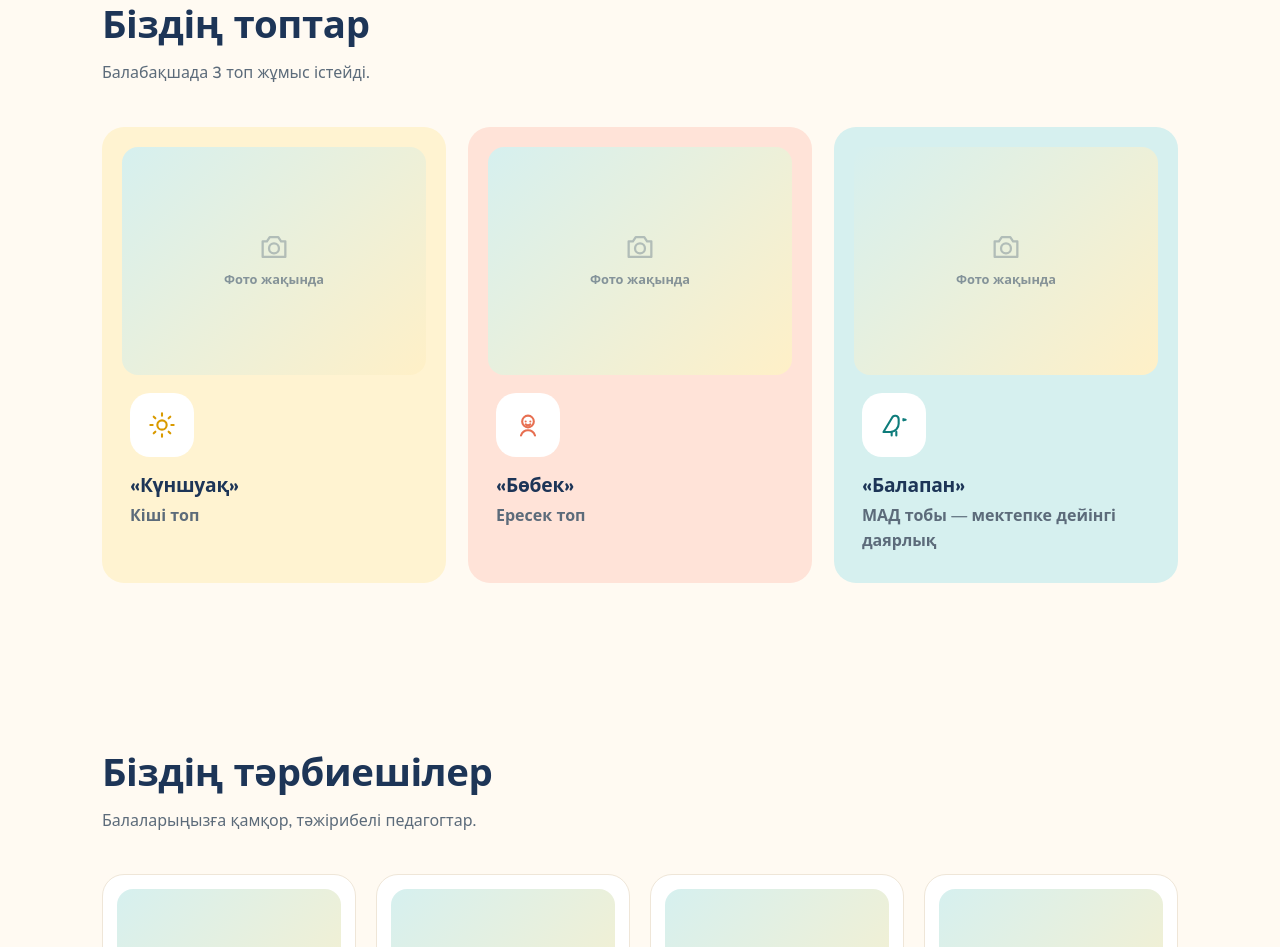
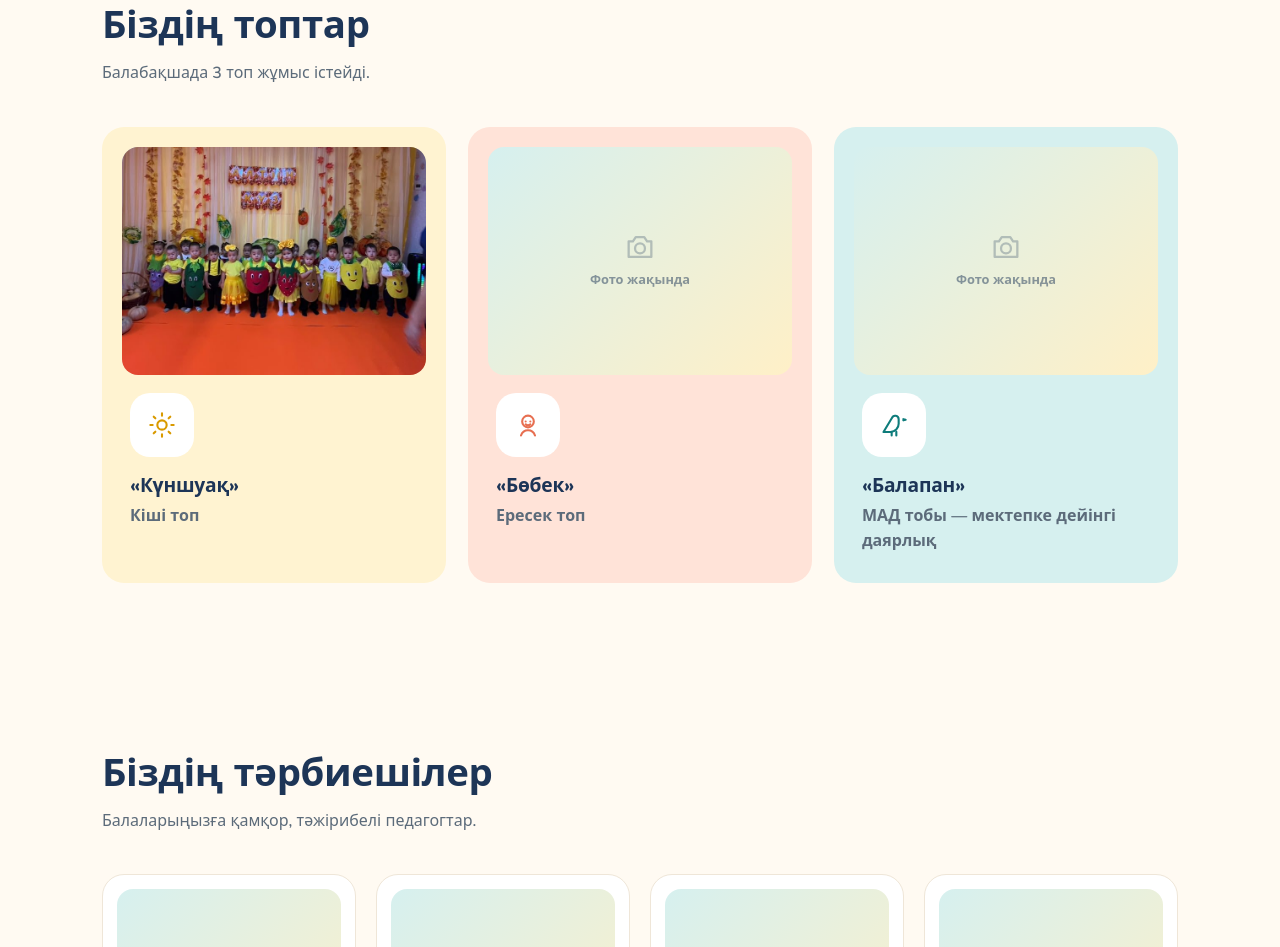
Before and after one commit to sadiksites/akezhan, a plain HTML site: page index.html in a window 1280 px wide. Shown: the part 1940-2887 px from the top of the page. Drawn offline with nearby package versions, Linux system fonts and the light colour scheme.

Commit message:
Kunshuaq group photo

```diff
--- a/index.html
+++ b/index.html
@@ -37,7 +37,7 @@
 <section class="s" id="groups"><div class="c">
 <div class="sh rv"><h2 data-i="gT">Біздің топтар</h2><p data-i="gP">Балабақшада 3 топ жұмыс істейді.</p></div>
 <div class="groups">
-<div class="gc rv" style="background:#fff3d1"><div class="slot g-slot" data-photo="assets/photos/group-kunshuaq.jpg"><div class="pl"><svg width="34" height="34" viewBox="0 0 24 24" fill="none" stroke="currentColor" stroke-width="1.6" stroke-linecap="round" stroke-linejoin="round"><path d="M4 8h3l2-3h6l2 3h3v11H4z"/><circle cx="12" cy="13" r="3.5"/></svg><span data-i="soon">Фото жақында</span></div></div><div class="gi"><svg width="28" height="28" viewBox="0 0 24 24" fill="none" stroke="#d99a00" stroke-width="1.8" stroke-linecap="round" stroke-linejoin="round"><circle cx="12" cy="12" r="4"/><path d="M12 2v2M12 20v2M4.9 4.9l1.4 1.4M17.7 17.7l1.4 1.4M2 12h2M20 12h2M4.9 19.1l1.4-1.4M17.7 6.3l1.4-1.4"/></svg></div><h3>«Күншуақ»</h3><p data-i="g1">Кіші топ</p></div>
+<div class="gc rv" style="background:#fff3d1"><div class="slot g-slot" data-photo="assets/photos/group-kunshuaq.jpg" style="--op:center 65%"><div class="pl"><svg width="34" height="34" viewBox="0 0 24 24" fill="none" stroke="currentColor" stroke-width="1.6" stroke-linecap="round" stroke-linejoin="round"><path d="M4 8h3l2-3h6l2 3h3v11H4z"/><circle cx="12" cy="13" r="3.5"/></svg><span data-i="soon">Фото жақында</span></div></div><div class="gi"><svg width="28" height="28" viewBox="0 0 24 24" fill="none" stroke="#d99a00" stroke-width="1.8" stroke-linecap="round" stroke-linejoin="round"><circle cx="12" cy="12" r="4"/><path d="M12 2v2M12 20v2M4.9 4.9l1.4 1.4M17.7 17.7l1.4 1.4M2 12h2M20 12h2M4.9 19.1l1.4-1.4M17.7 6.3l1.4-1.4"/></svg></div><h3>«Күншуақ»</h3><p data-i="g1">Кіші топ</p></div>
 <div class="gc rv" style="background:#ffe3d8"><div class="slot g-slot" data-photo="assets/photos/group-bobek.jpg"><div class="pl"><svg width="34" height="34" viewBox="0 0 24 24" fill="none" stroke="currentColor" stroke-width="1.6" stroke-linecap="round" stroke-linejoin="round"><path d="M4 8h3l2-3h6l2 3h3v11H4z"/><circle cx="12" cy="13" r="3.5"/></svg><span data-i="soon">Фото жақында</span></div></div><div class="gi"><svg width="28" height="28" viewBox="0 0 24 24" fill="none" stroke="#e76f51" stroke-width="1.8" stroke-linecap="round" stroke-linejoin="round"><circle cx="12" cy="9" r="5"/><path d="M10 9h.01M14 9h.01M10 11.5c1 .8 3 .8 4 0M6 21c1-3 3.5-4.5 6-4.5s5 1.5 6 4.5"/></svg></div><h3>«Бөбек»</h3><p data-i="g2">Ересек топ</p></div>
 <div class="gc rv" style="background:#d6f0ef"><div class="slot g-slot" data-photo="assets/photos/group-balapan.jpg"><div class="pl"><svg width="34" height="34" viewBox="0 0 24 24" fill="none" stroke="currentColor" stroke-width="1.6" stroke-linecap="round" stroke-linejoin="round"><path d="M4 8h3l2-3h6l2 3h3v11H4z"/><circle cx="12" cy="13" r="3.5"/></svg><span data-i="soon">Фото жақында</span></div></div><div class="gi"><svg width="28" height="28" viewBox="0 0 24 24" fill="none" stroke="#0e7c7b" stroke-width="1.8" stroke-linecap="round" stroke-linejoin="round"><path d="M16 7h.01M3.5 18H9a7 7 0 0 0 7-7V7a3 3 0 0 0-5.8-1L3 18"/><path d="M20 7l2 .5-2 .5M10 18v3M14 17.8V21"/></svg></div><h3>«Балапан»</h3><p data-i="g3">МАД тобы — мектепке дейінгі даярлық</p></div>
 </div></div></section>
--- a/style.css
+++ b/style.css
@@ -62,7 +62,7 @@ footer{background:var(--ink);color:#c3cbd8;padding:30px 0;font-size:.9rem}.fr{di
 .slot{position:relative;overflow:hidden;background:linear-gradient(135deg,#d6f0ef,#fff0c7);display:grid;place-items:center;color:rgba(29,53,87,.5);font-weight:800;font-size:.8rem}
 .slot:nth-of-type(3n+2){background:linear-gradient(135deg,#ffe3d8,#fff6d6)}.slot:nth-of-type(3n){background:linear-gradient(135deg,#dbeafe,#d8f3dc)}
 .slot .pl{display:flex;flex-direction:column;align-items:center;gap:6px}.slot .pl svg{opacity:.55}
-.slot img{position:absolute;inset:0;width:100%;height:100%;object-fit:cover}
+.slot img{position:absolute;inset:0;width:100%;height:100%;object-fit:cover;object-position:var(--op,center)}
 .hero-slot{border-radius:32px;aspect-ratio:1/.9;box-shadow:0 30px 60px -30px rgba(14,124,123,.5)}
 .about-slot{border-radius:var(--r);aspect-ratio:16/10;margin-bottom:22px}
 .dir-slot{width:84px;height:84px;border-radius:50%;flex:none;border:3px solid rgba(255,255,255,.5)}
```
Also changed, not shown: assets/photos/group-kunshuaq.jpg (added), 1 other file.
